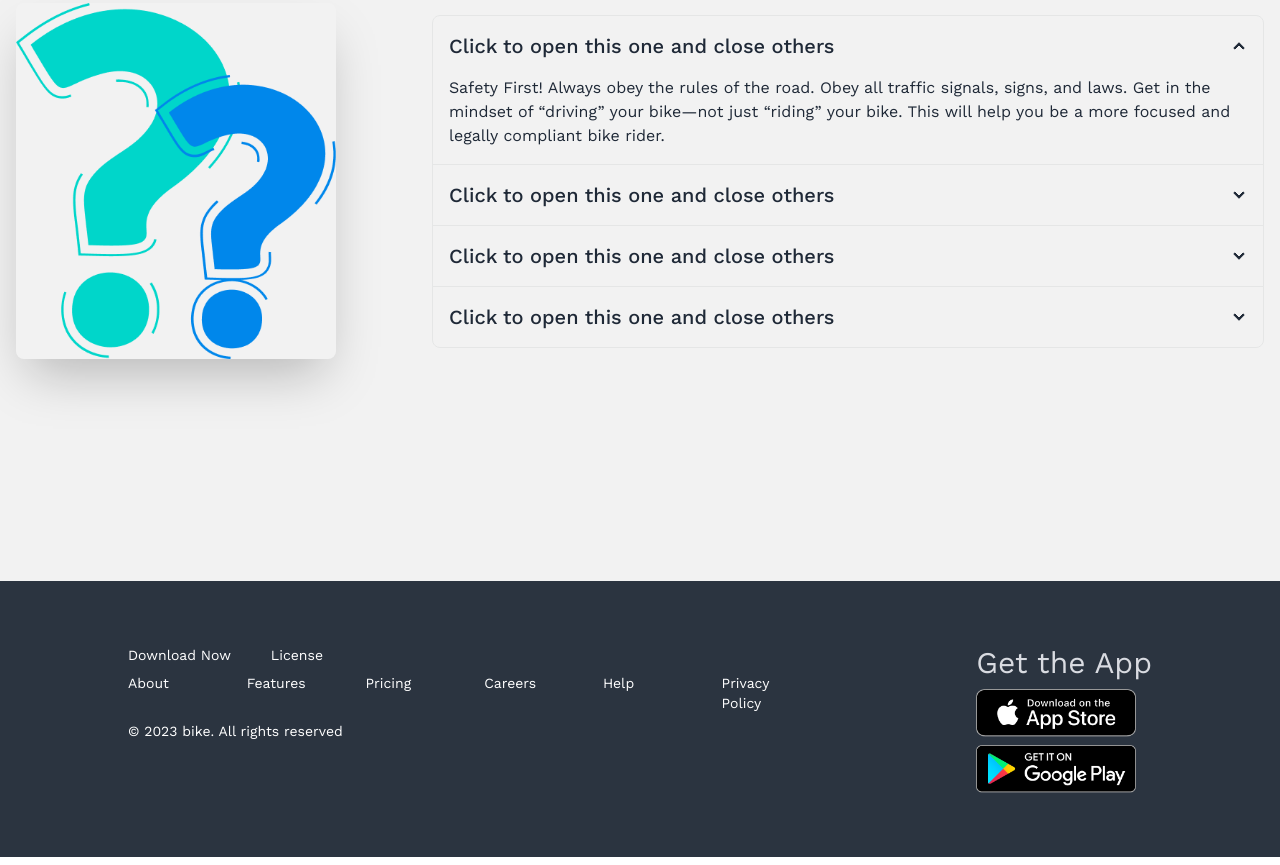
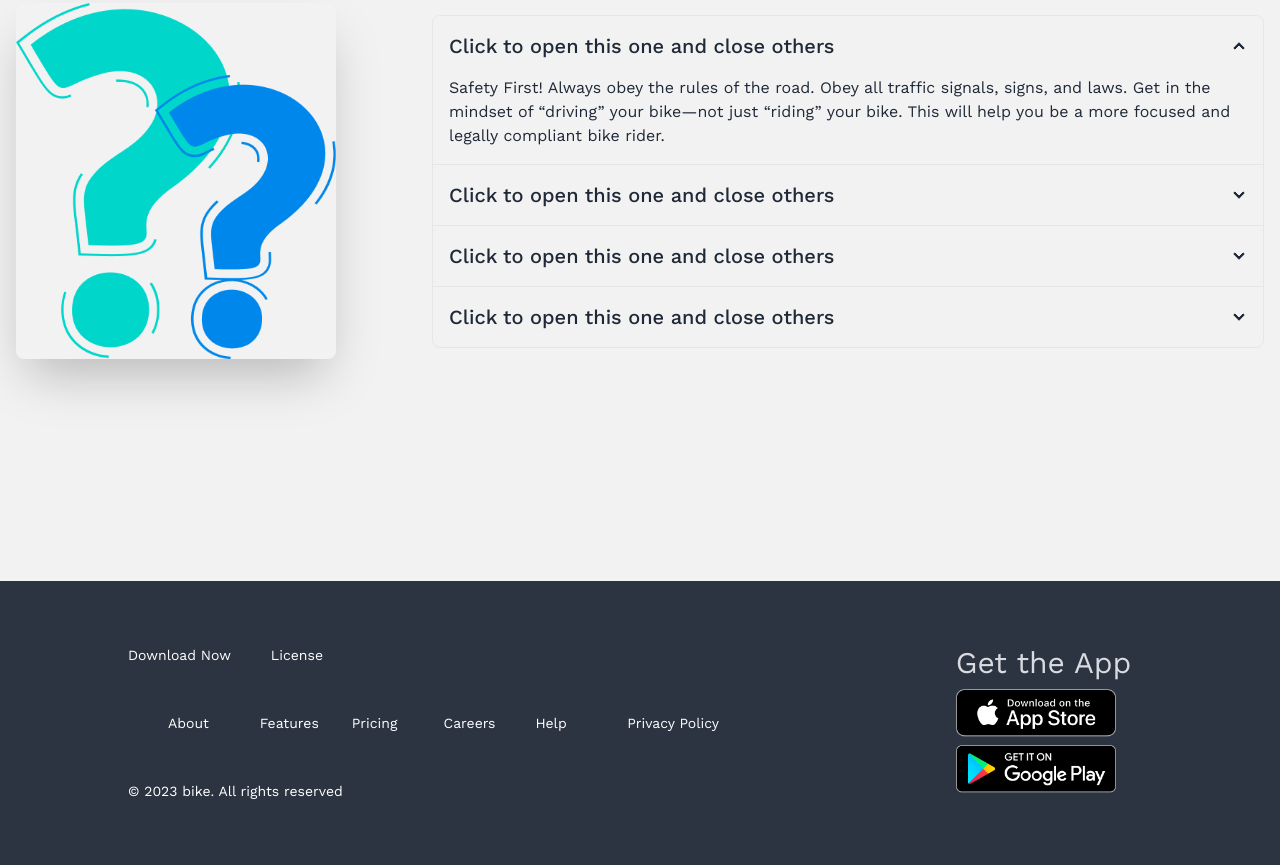
Before and after one commit to JOHIRRIHAN/online-bike-shop, a plain HTML site: page index.html in a window 1280 px wide. Shown: the part 2740-3605 px from the top of the page. Drawn offline with nearby package versions, Linux system fonts and the light colour scheme; a web font is replaced by a local one.

Commit message:
Update index.html

```diff
--- a/index.html
+++ b/index.html
@@ -295,14 +295,13 @@
       </div>
     </main>
     <footer>
-      <footer class="footer p-10 bg-neutral text-neutral-content text-white py-16 px-32">
-        <div class="mr-40">
+      <footer class="footer bg-neutral text-neutral-content text-white py-16 px-5 lg:px-32">
+        <div class="mr-1 lg:mr-40">
             <aside class="flex gap-10">
                 <p>Download Now</p>
                 <p>License</p>
             </aside>
-
-          <div class="grid grid-cols-3 lg:grid-cols-6 gap-10">
+            <div class="grid grid-cols-3 lg:grid-cols-6 lg:p-10">
                 <p>About</p>
                 <p>Features</p>
                 <p>Pricing</p>
@@ -314,8 +313,8 @@
         </div>
         <nav>
             <header class="text-3xl text-[#D9DBE1]">Get the App</header>
-           <img src="asset/img/others/ios.png" alt="" class="w-40">
-           <img src="asset/img/others/android.png" alt="" class="w-40">
+            <img src="asset/img/others/ios.png" alt="iOS App" class="w-40">
+            <img src="asset/img/others/android.png" alt="Android App" class="w-40">
         </nav>
     </footer>
     </footer>
```
Lines whose indentation alone changed are shown as unchanged.
